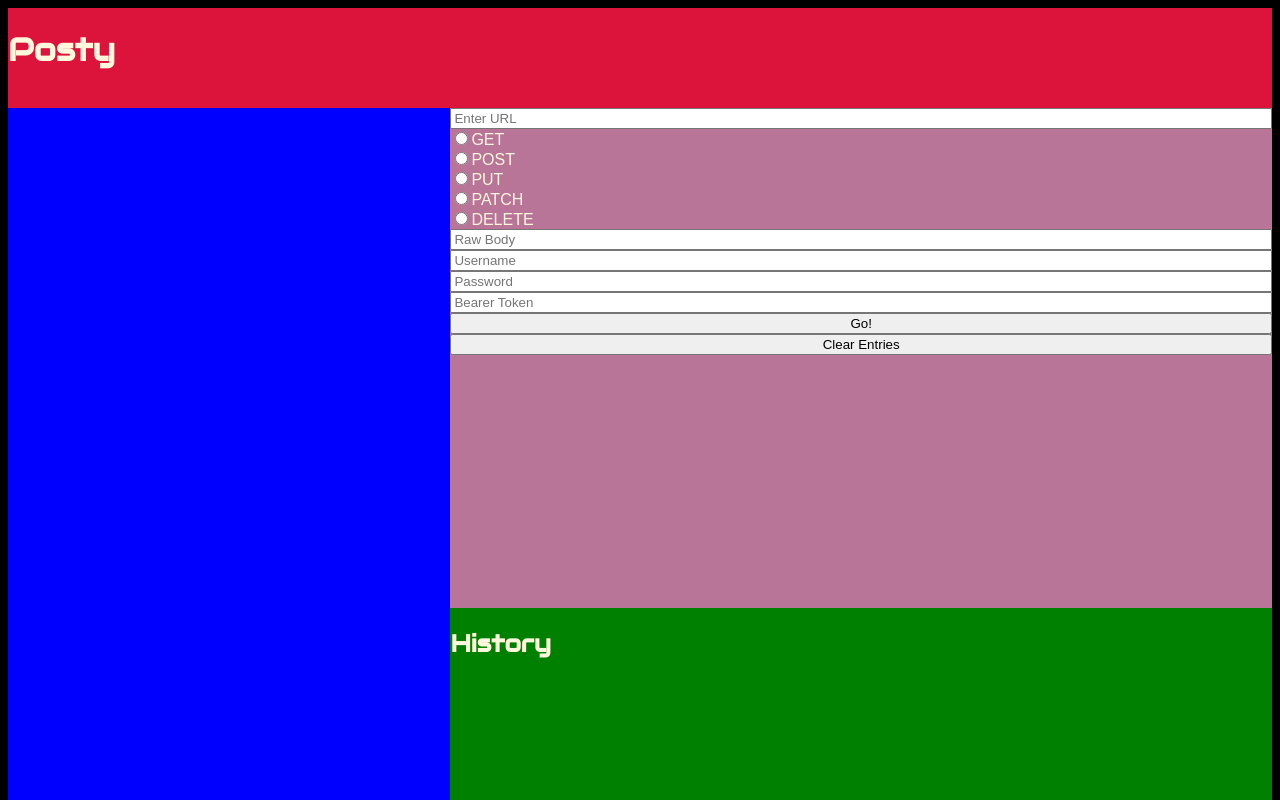
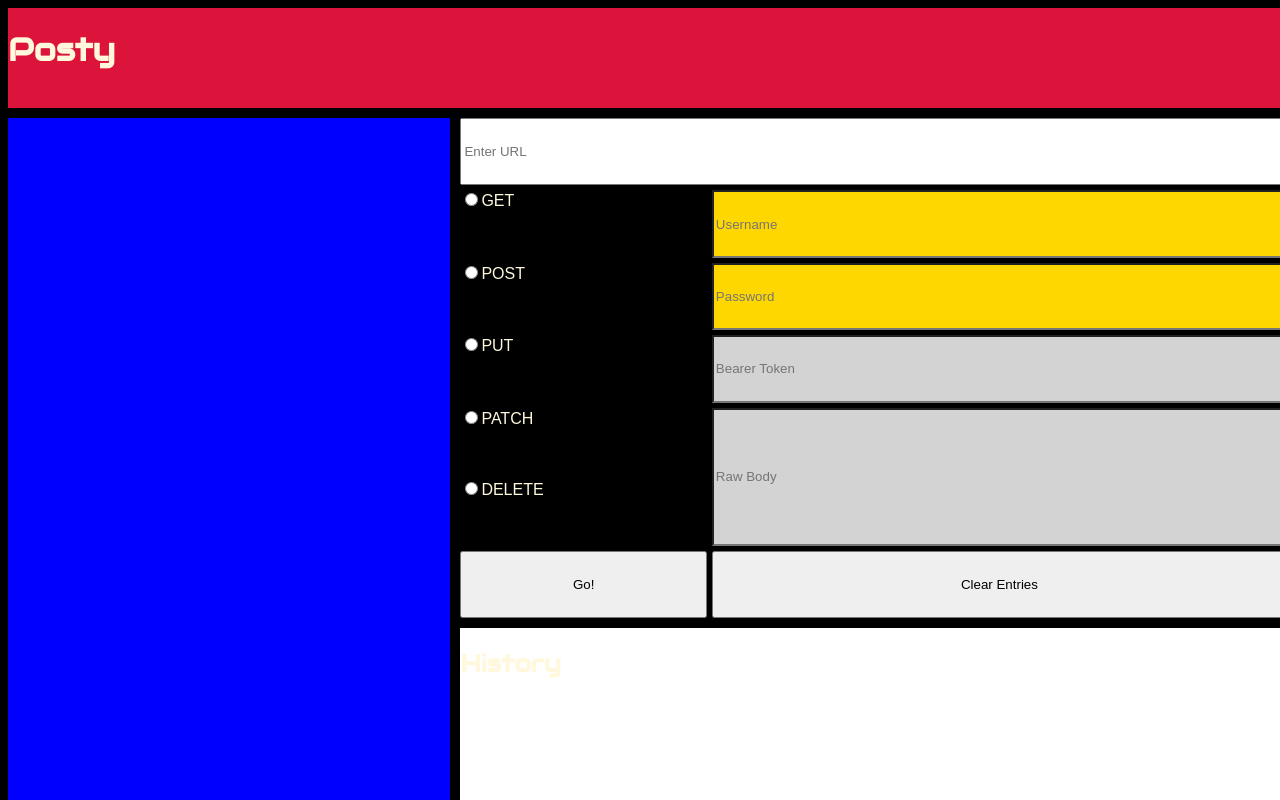
Before and after one commit to okFox/posty-lab, a React app: page / in a window 1280 px wide. Shown: the top 800 px of the page. Built offline with nearby package versions, Linux system fonts and the light colour scheme.

Commit message:
de stijl

```diff
--- a/src/components/App.css
+++ b/src/components/App.css
@@ -15,7 +15,7 @@ main {
                          "foot foot";
     grid-template-rows: 100px 500px 1fr 50px;
     grid-template-columns: 35% 65%;
-
+    grid-gap: 10px;
 
     header {
         grid-area: head;
@@ -31,17 +31,62 @@ main {
     section {
         grid-area: hist;
         height: 80vh;
-        background-color: green;
+        background-color: white;
     }
     article {
         grid-area: resp;
         background-color: blue;
     }
     form {
-        grid-area: form;
-        display: flex;
-        flex-direction: column;
-        background-color: rgb(184, 117, 152);
+        display: grid;
+        width: 100%;
+        height: 100%;
+        grid-template-areas: "url url"
+                             "get user"
+                             "post pass"
+                             "put token"
+                             "patch json"
+                             "del json";
+        grid-template-rows: auto;
+        grid-template-columns: 30% 70%;
+        grid-gap: 5px;
+        background-color: black;
+
+        input[name=url] {
+            grid-area: url;
+            color: firebrick;
+        }
+        input[name=requestBody] {
+            grid-area: json;
+            background-color: lightgray;
+        }
+        input[name=username] {
+            grid-area: user;
+            background-color: gold;
+        }
+        input[name=password] {
+            grid-area: pass;
+            background-color: gold;
+        }
+        input[name=token] {
+            grid-area: token;
+            background-color: lightgray;
+        }
+        input[id=GET] {
+            grid-area: get;
+        }
+        input[id=POST] {
+            grid-area: post;
+        }
+        input[id=PUT] {
+            grid-area: put;
+        }
+        input[id=PATCH] {
+            grid-area: patch;
+        }
+        input[id=DELETE] {
+            grid-area: del;
+        }
     }
 
 }
```
